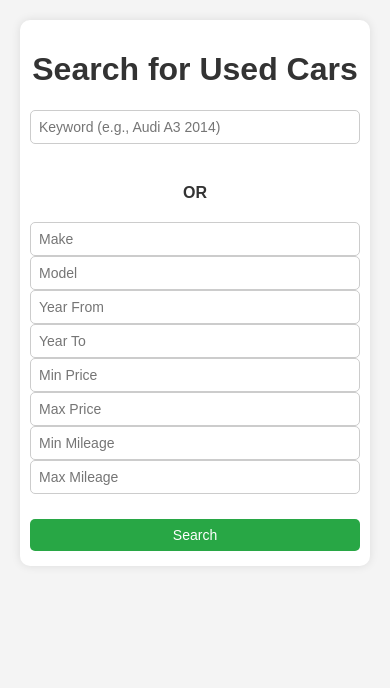
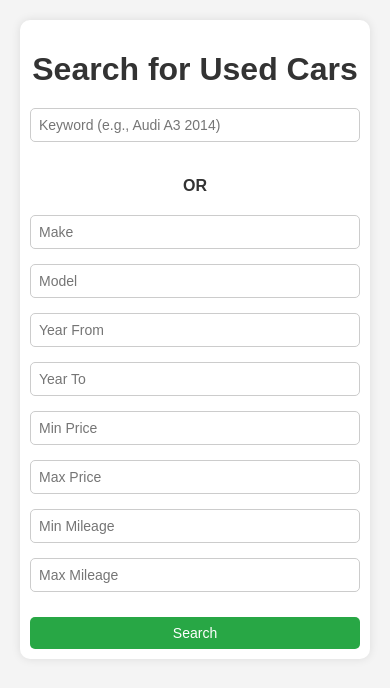
Before and after one commit to sharmalakshay/sunmotors_sbt_api, a Flask app: page / in a window 390 px wide. Shown: the top 688 px of the page. Run offline with Flask 3, Linux system fonts and the light colour scheme.

Commit message:
Refactor form layout for improved usability and responsiveness

```diff
--- a/templates/index.html
+++ b/templates/index.html
@@ -22,26 +22,41 @@
         h1 {
             text-align: center;
             color: #333;
+            margin-bottom: 20px;
         }
         form {
             display: flex;
             flex-direction: column;
+            align-items: center;
+        }
+        .form-group {
+            width: 100%;
+            max-width: 400px;
+            margin-bottom: 15px;
         }
         input, button {
-            margin: 5px 0;
+            width: 100%;
             padding: 10px;
             font-size: 16px;
             border: 1px solid #ccc;
             border-radius: 5px;
+            box-sizing: border-box;
         }
         button {
             background: #28a745;
             color: white;
             cursor: pointer;
             border: none;
+            margin-top: 10px;
         }
         button:hover {
             background: #218838;
+        }
+        .divider {
+            text-align: center;
+            margin: 20px 0;
+            font-weight: bold;
+            color: #333;
         }
         .table-container {
             overflow-x: auto;
@@ -71,26 +86,6 @@
             border-radius: 5px;
             overflow-x: auto;
         }
-        .keyword-section, .details-section {
-            margin-bottom: 20px;
-        }
-        .details-section input:disabled {
-            background-color: #e9ecef;
-            cursor: not-allowed;
-        }
-        .divider {
-            text-align: center;
-            margin: 20px 0;
-            font-weight: bold;
-            color: #333;
-        }
-        .keyword-section input, .details-section input {
-            width: 100%;
-            max-width: 400px;
-            margin: 0 auto;
-            display: block;
-            box-sizing: border-box;
-        }
         @media (max-width: 600px) {
             .container {
                 padding: 10px;
@@ -107,18 +102,32 @@
 <div class="container">
     <h1>Search for Used Cars</h1>
     <form method="POST">
-        <div class="keyword-section">
+        <div class="form-group keyword-section">
             <input type="text" id="keyword" name="keyword" placeholder="Keyword (e.g., Audi A3 2014)" value="{{ request.form.get('keyword', '') }}">
         </div>
         <div class="divider">OR</div>
-        <div class="details-section">
+        <div class="form-group details-section">
             <input type="text" id="make" name="make" placeholder="Make" value="{{ request.form.get('make', '') }}">
+        </div>
+        <div class="form-group details-section">
             <input type="text" id="model" name="model" placeholder="Model" value="{{ request.form.get('model', '') }}">
+        </div>
+        <div class="form-group details-section">
             <input type="number" id="year_from" name="year_from" placeholder="Year From" value="{{ request.form.get('year_from', '') }}">
+        </div>
+        <div class="form-group details-section">
             <input type="number" id="year_to" name="year_to" placeholder="Year To" value="{{ request.form.get('year_to', '') }}">
+        </div>
+        <div class="form-group details-section">
             <input type="number" id="price_from" name="price_from" placeholder="Min Price" value="{{ request.form.get('price_from', '') }}">
+        </div>
+        <div class="form-group details-section">
             <input type="number" id="price_to" name="price_to" placeholder="Max Price" value="{{ request.form.get('price_to', '') }}">
+        </div>
+        <div class="form-group details-section">
             <input type="number" id="mileage_from" name="mileage_from" placeholder="Min Mileage" value="{{ request.form.get('mileage_from', '') }}">
+        </div>
+        <div class="form-group details-section">
             <input type="number" id="mileage_to" name="mileage_to" placeholder="Max Mileage" value="{{ request.form.get('mileage_to', '') }}">
         </div>
         <button type="submit">Search</button>
```
